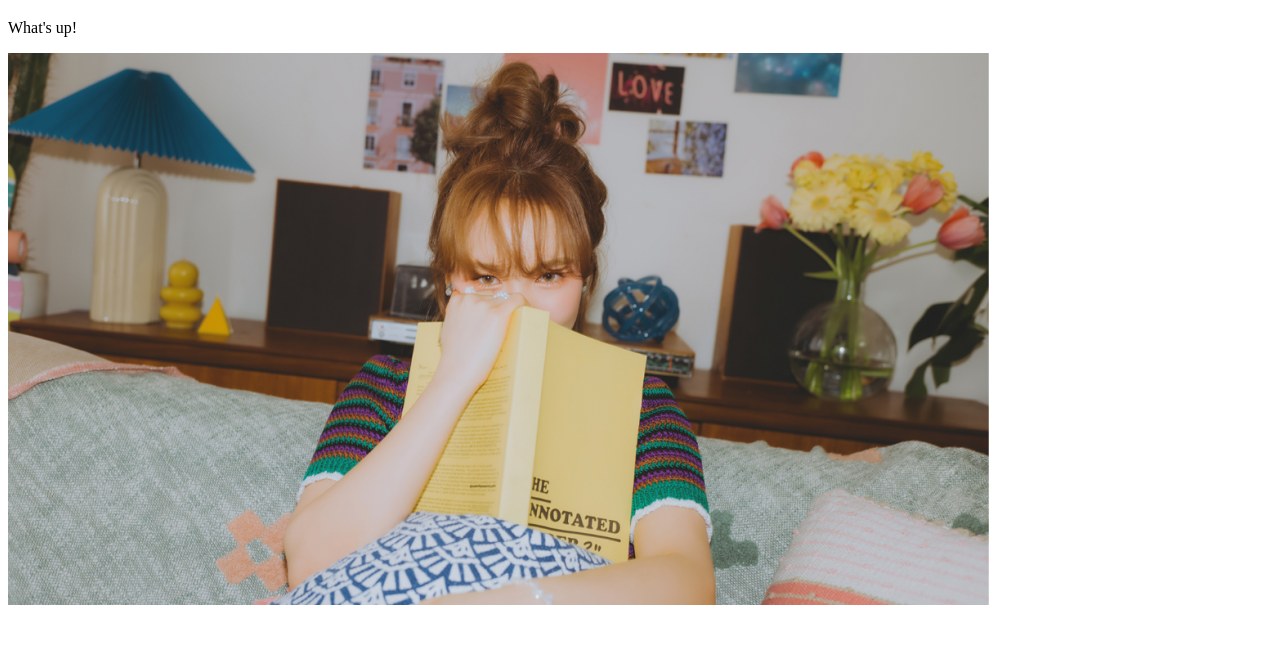
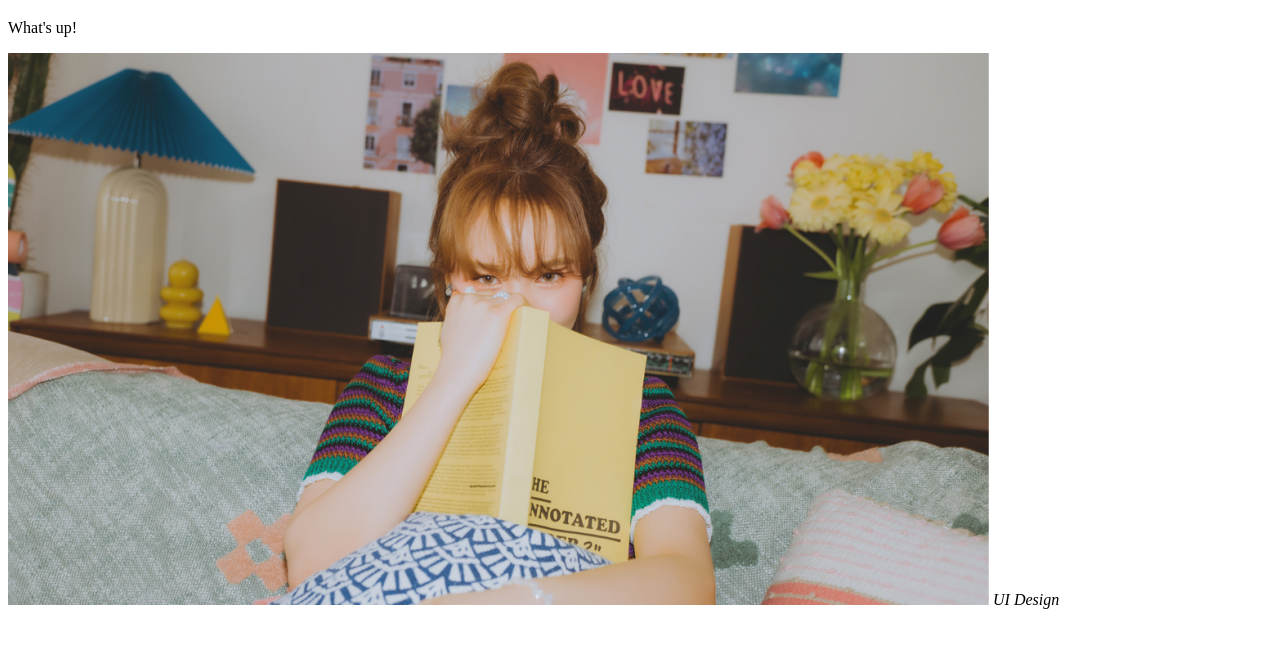
Before and after one commit to Qandle/Test_git, a plain HTML site: page index.html in a window 1280 px wide. Shown: the part 61-708 px from the top of the page. Drawn offline with Linux system fonts and the light colour scheme.

Commit message:
Add UI Design text

```diff
--- a/index.html
+++ b/index.html
@@ -7,4 +7,5 @@
 	<h1>Hello World</h1>
 	<p>What's up!</p>
 	<img src="3-1.png">
+	<i>UI Design</i>
 </body>
```
